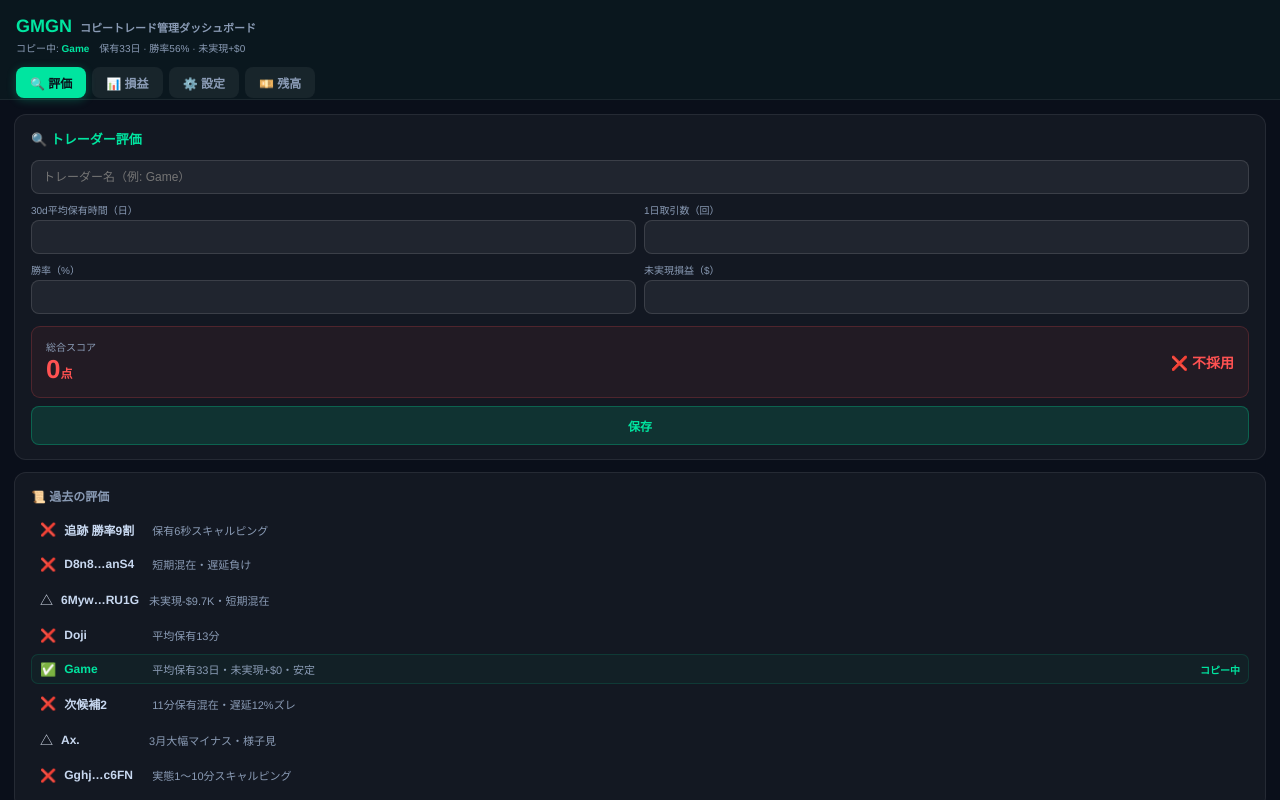
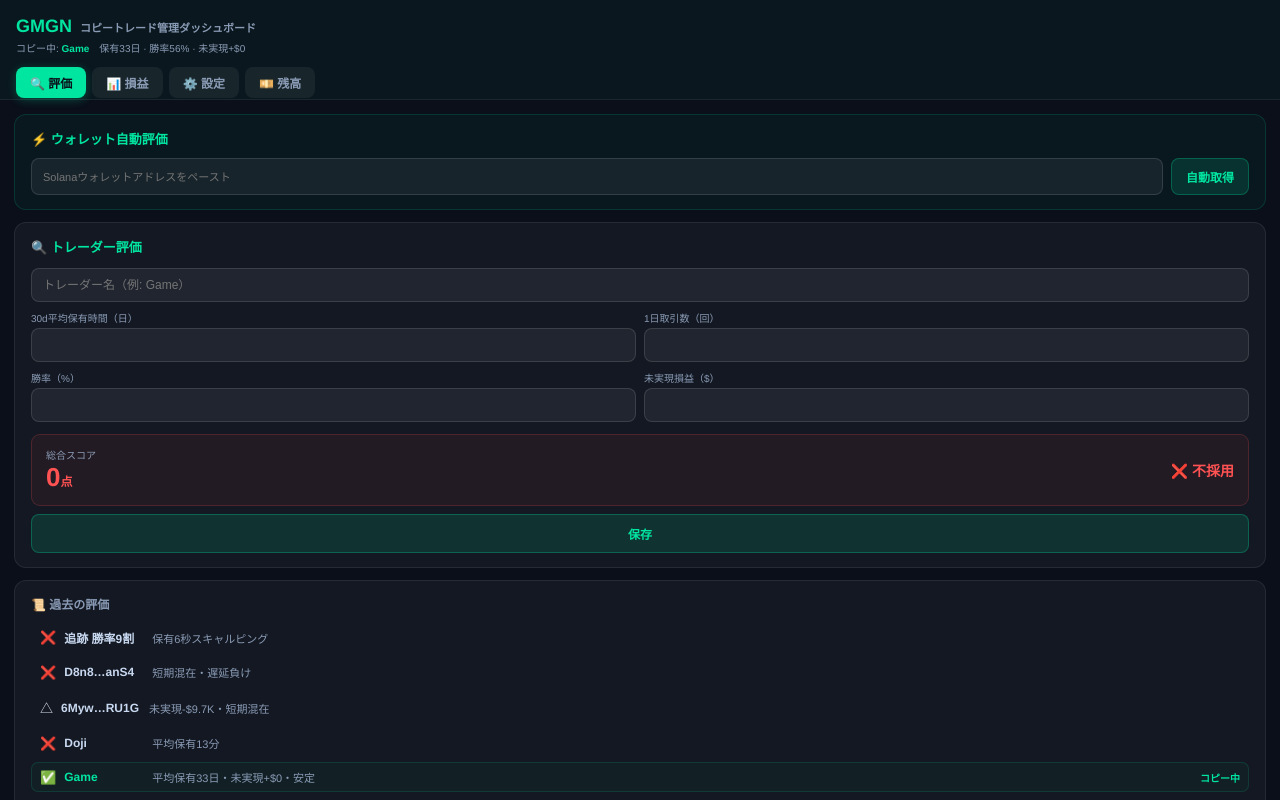
Before and after one commit to loveradwimpss0917s-create/gmgn-dashboard, a React (Vite) app: page / in a window 1280 px wide. Shown: the top 800 px of the page. Built offline with nearby package versions, Linux system fonts and the light colour scheme.

Commit message:
add wallet auto-fetch for trader evaluation tab

```diff
--- a/src/App.jsx
+++ b/src/App.jsx
@@ -96,19 +96,56 @@ function save(key, val) {
 //  タブ1: トレーダー評価
 // ══════════════════════════════════════════════════════
 function EvalTab() {
-  const [v, setV]     = useState({ hold: "", trades: "", winrate: "", unrealized: "" });
-  const [name, setName] = useState("");
+  const [v, setV]         = useState({ hold: "", trades: "", winrate: "", unrealized: "" });
+  const [name, setName]   = useState("");
+  const [wallet, setWallet] = useState("");
+  const [loading, setLoading] = useState(false);
+  const [fetchStatus, setFetchStatus] = useState(null);
   const [saved, setSaved] = useState(() => load("gmgn_evals", []));
 
   const score   = calcScore(v);
   const sc      = score >= 70 ? G : score >= 45 ? Y : R;
   const verdict = score >= 70 ? "✅ 採用候補" : score >= 45 ? "△ 要観察" : "❌ 不採用";
 
+  async function fetchWallet() {
+    const addr = wallet.trim();
+    if (!addr) return;
+    setLoading(true);
+    setFetchStatus(null);
+    try {
+      const res = await fetch(
+        `https://gmgn.ai/defi/quotation/v1/smartmoney/sol/walletNew/${addr}?period=30d`,
+        { headers: { Accept: "application/json" } }
+      );
+      if (!res.ok) throw new Error(`HTTP ${res.status}`);
+      const json = await res.json();
+      const d = json?.data || json;
+
+      const holdDays = d.avg_hold_duration != null
+        ? (d.avg_hold_duration / 86400).toFixed(1) : "";
+      const dailyTrades = (d.buy_30d != null || d.sell_30d != null)
+        ? (((d.buy_30d || 0) + (d.sell_30d || 0)) / 30).toFixed(1) : "";
+      const winrate = d.winrate != null
+        ? (d.winrate <= 1 ? (d.winrate * 100).toFixed(1) : d.winrate.toFixed(1)) : "";
+      const unrealized = d.unrealized_profit != null
+        ? parseFloat(d.unrealized_profit).toFixed(0) : "";
+
+      setV({ hold: holdDays, trades: dailyTrades, winrate, unrealized });
+      if (!name) setName(addr.slice(0, 6) + "…" + addr.slice(-4));
+      setFetchStatus({ ok: true, msg: "✅ データ取得成功" });
+    } catch (e) {
+      setFetchStatus({ ok: false, msg: `❌ 取得失敗: ${e.message}` });
+    } finally {
+      setLoading(false);
+    }
+  }
+
   function saveEntry() {
     if (!name.trim()) return;
     const next = [{ name, score, verdict, date: new Date().toLocaleDateString("ja-JP"), id: Date.now() }, ...saved];
     setSaved(next); save("gmgn_evals", next);
-    setName(""); setV({ hold: "", trades: "", winrate: "", unrealized: "" });
+    setName(""); setWallet(""); setV({ hold: "", trades: "", winrate: "", unrealized: "" });
+    setFetchStatus(null);
   }
   function remove(id) {
     const next = saved.filter(x => x.id !== id);
@@ -117,6 +154,38 @@ function EvalTab() {
 
   return (
     <div style={{ display: "flex", flexDirection: "column", gap: 12 }}>
+      {/* ウォレット自動取得 */}
+      <div style={cardStyle({ background: "rgba(0,229,160,0.04)", border: "1px solid rgba(0,229,160,0.15)" })}>
+        <div style={{ fontWeight: 800, fontSize: 13, color: G, marginBottom: 10 }}>⚡ ウォレット自動評価</div>
+        <div style={{ display: "flex", gap: 8 }}>
+          <input
+            placeholder="Solanaウォレットアドレスをペースト"
+            value={wallet}
+            onChange={e => { setWallet(e.target.value); setFetchStatus(null); }}
+            onKeyDown={e => e.key === "Enter" && fetchWallet()}
+            style={{ ...inp, flex: 1, fontSize: 11 }}
+          />
+          <button
+            onClick={fetchWallet}
+            disabled={loading || !wallet.trim()}
+            style={{
+              padding: "9px 14px", borderRadius: 8, border: `1px solid ${G}44`,
+              background: loading ? "rgba(255,255,255,0.04)" : G + "22",
+              color: loading ? "#8a9bb5" : G,
+              fontSize: 12, fontWeight: 700, cursor: loading ? "default" : "pointer",
+              whiteSpace: "nowrap",
+            }}
+          >
+            {loading ? "取得中…" : "自動取得"}
+          </button>
+        </div>
+        {fetchStatus && (
+          <div style={{ marginTop: 8, fontSize: 11, color: fetchStatus.ok ? G : R }}>
+            {fetchStatus.msg}
+          </div>
+        )}
+      </div>
+
       {/* 入力フォーム */}
       <div style={cardStyle()}>
         <div style={{ fontWeight: 800, fontSize: 13, color: G, marginBottom: 12 }}>🔍 トレーダー評価</div>
```
